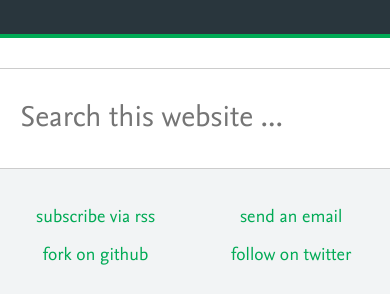
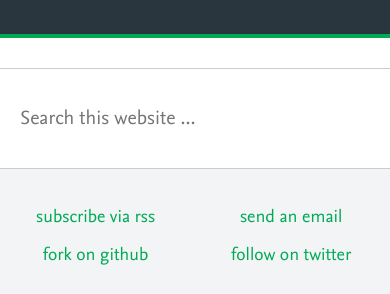
Before and after one commit to sourabhv/sourabhv.github.io, a Jekyll site: the page built from index.html, in a window 390 px wide. Shown: the part 191-485 px from the top of the page. Built offline with Jekyll 4.4.1, drawn with Linux system fonts in a browser that asks for light colours; Markdown is read by kramdown in place of the engine named in the settings.

Commit message:
Fix search box font

```diff
--- a/css/main.css
+++ b/css/main.css
@@ -366,6 +366,9 @@ pre.terminal code {
     padding-left: 0;
     padding-right: 0;
   }
+  #site-search input {
+    font-size: 25px;
+  }
 }
 
 @media (max-width: 690px) {
@@ -375,7 +378,7 @@ pre.terminal code {
   }
 }
 
-@media (max-width: 690px) {
+@media (max-width: 550px) {
   #site-footer div a {
     width: 49%;
     text-align: center;
@@ -383,6 +386,10 @@ pre.terminal code {
 
   #site-footer div .nodisplay {
     display: block;
+  }
+
+  #site-search input {
+    font-size: 20px;
   }
 }
 
```
